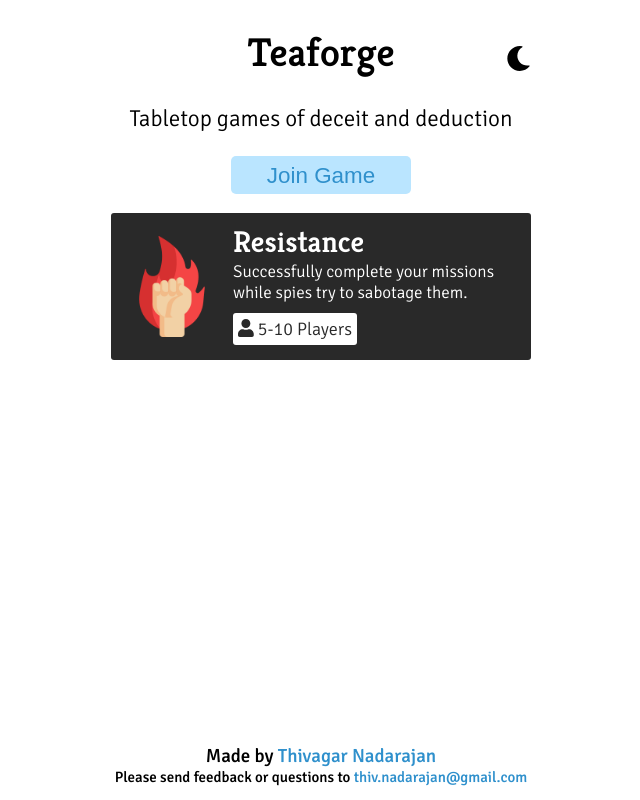
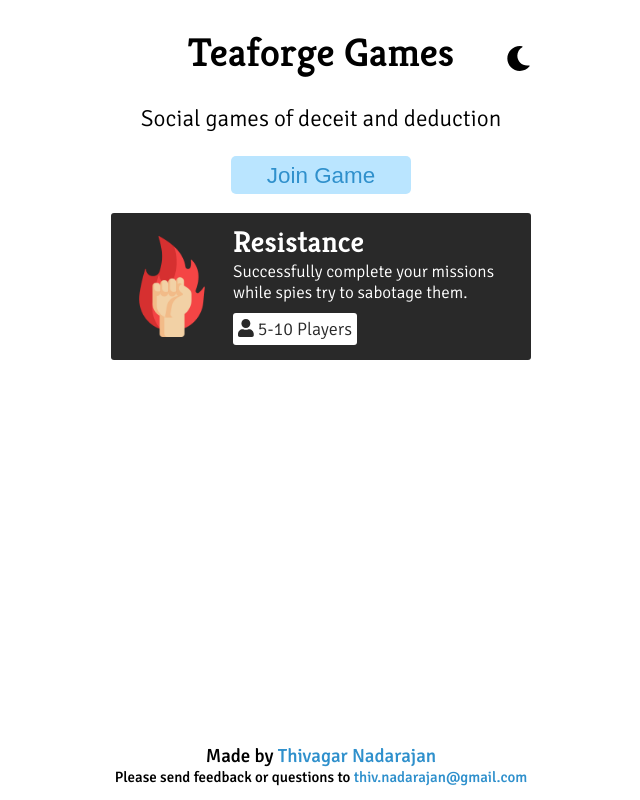
Before and after one commit to ThivRajan/Teaforge-Client, a React (Create React App) app: page / in a window 1280 px wide. Shown: the whole page, without its empty margins (319-959 px from the left). Built offline with nearby package versions, Linux system fonts and the light colour scheme.

Commit message:
change head and subhead wording

```diff
--- a/src/components/Home.tsx
+++ b/src/components/Home.tsx
@@ -14,8 +14,8 @@ const Home = () => {
 
 	return (
 		<>
-			<h1>Teaforge</h1>
-			<SubHeader>Tabletop games of deceit and deduction</SubHeader>
+			<h1>Teaforge Games</h1>
+			<SubHeader>Social games of deceit and deduction</SubHeader>
 			<Link to="/join">
 				<Button.Filled color={Color.Blue}>Join Game</Button.Filled>
 			</Link>
```
